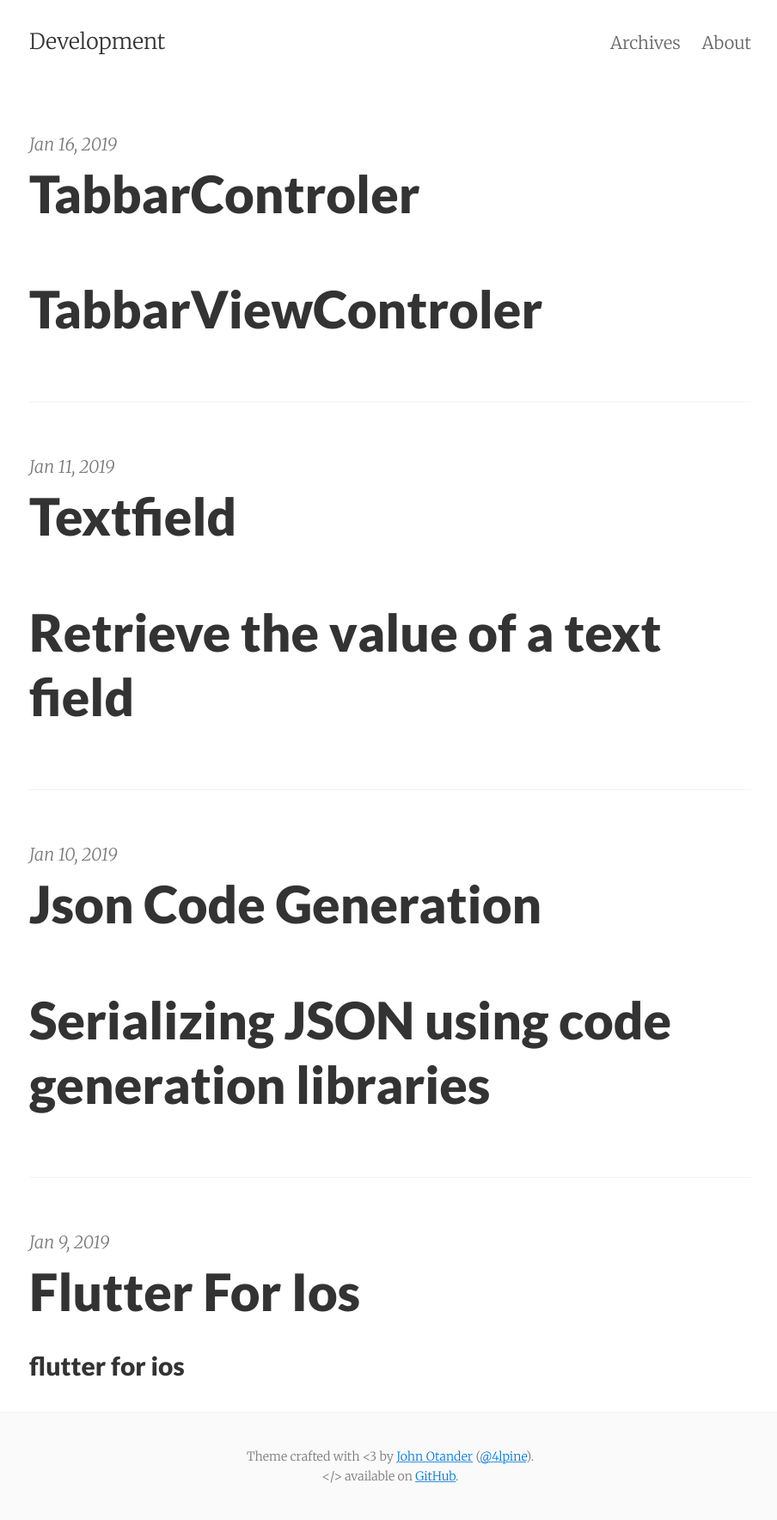
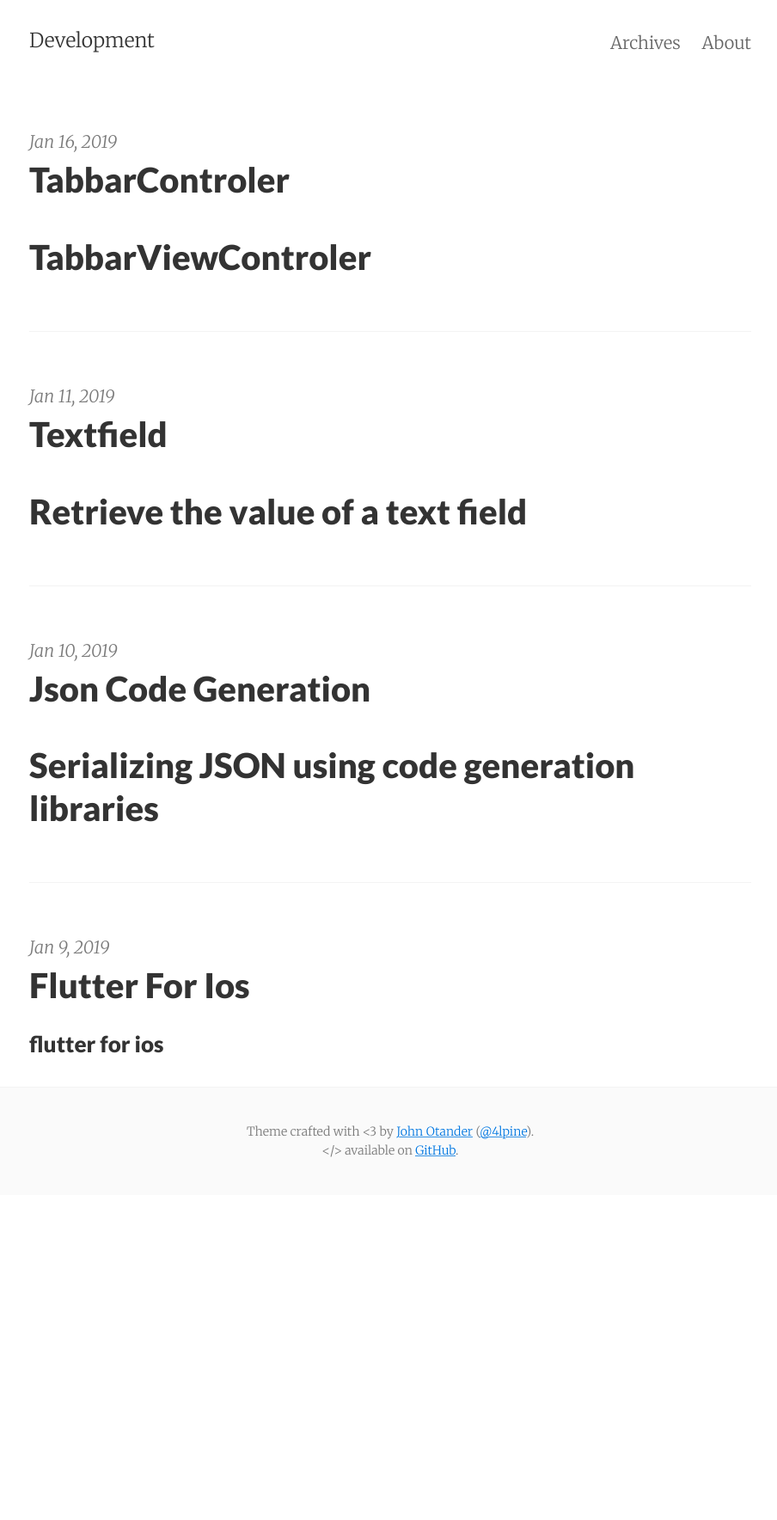
Before and after one commit to erickyim/erickyim.github.io, a Jekyll site: the page built from index.html, in a window 1280 px wide. Shown: the whole page at 86% size, without its empty margins (186-1090 px from the left). Built offline with Jekyll 4.4.1, drawn with Linux system fonts in a browser that asks for light colours; the list of posts is cut into pages by our own code; after the commit the page ends 1390 px from its top, so only the background shows below that.

Commit message:
user smaller font size

```diff
--- a/_sass/_media-queries.scss
+++ b/_sass/_media-queries.scss
@@ -1,6 +1,6 @@
 @media screen and (min-width: $viewport-small) {
   html {
-    font-size: 16px;
+    font-size: 13px;
   }
 
   h1,
--- a/_sass/_variables.scss
+++ b/_sass/_variables.scss
@@ -7,9 +7,9 @@ $heading-font-family: 'Lato', 'Helvetica Neue', Helvetica, sans-serif !default;
 $heading-font-weight: 900 !default;
 $heading-line-height: 1.25 !default;
 $monospace-font-family: 'Source Code Pro', Consolas, monospace !default;
-$h1: 2.998rem !default;
-$h2: 1.5rem !default;
-$h3: 1.25rem !default;
+$h1: 1.998rem !default;
+$h2: 1.3rem !default;
+$h3: 1.15rem !default;
 $h4: 1rem !default;
 $h5: .875rem !default;
 $h6: .75rem !default;
```
Also changed, not shown: _posts/2019-01-09-flutter-for-ios.md (+2 -2 lines).
